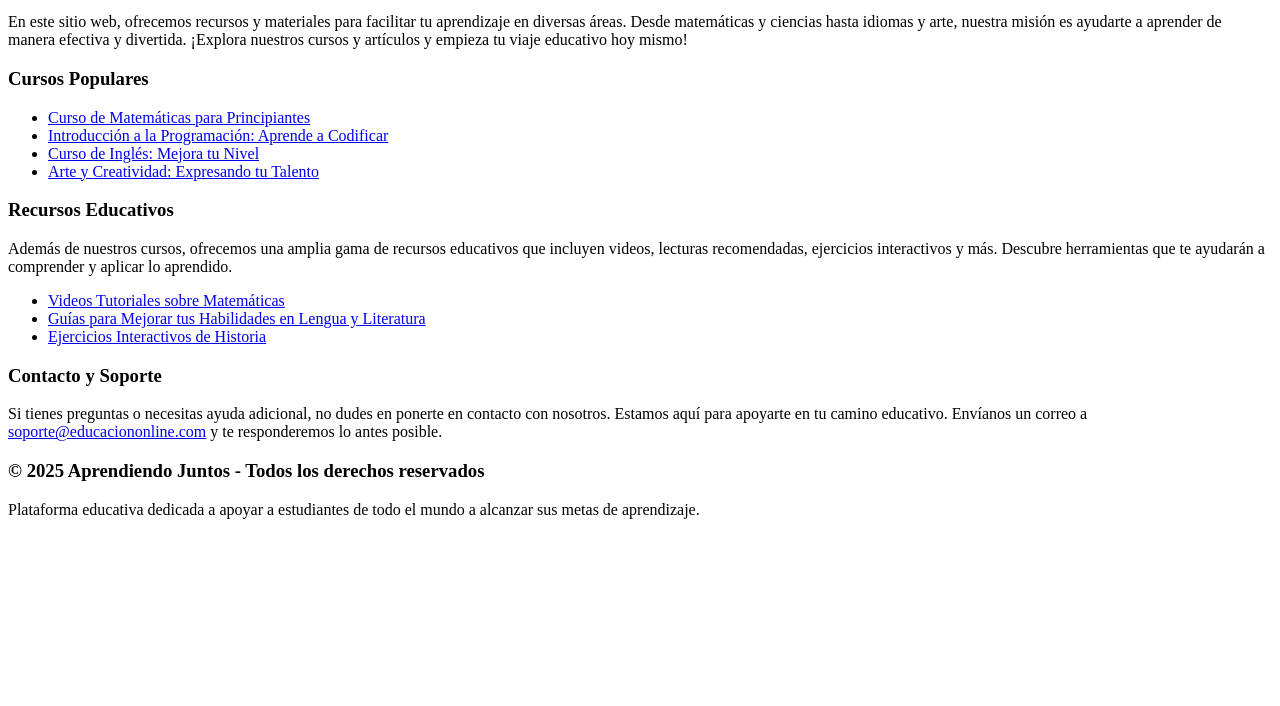
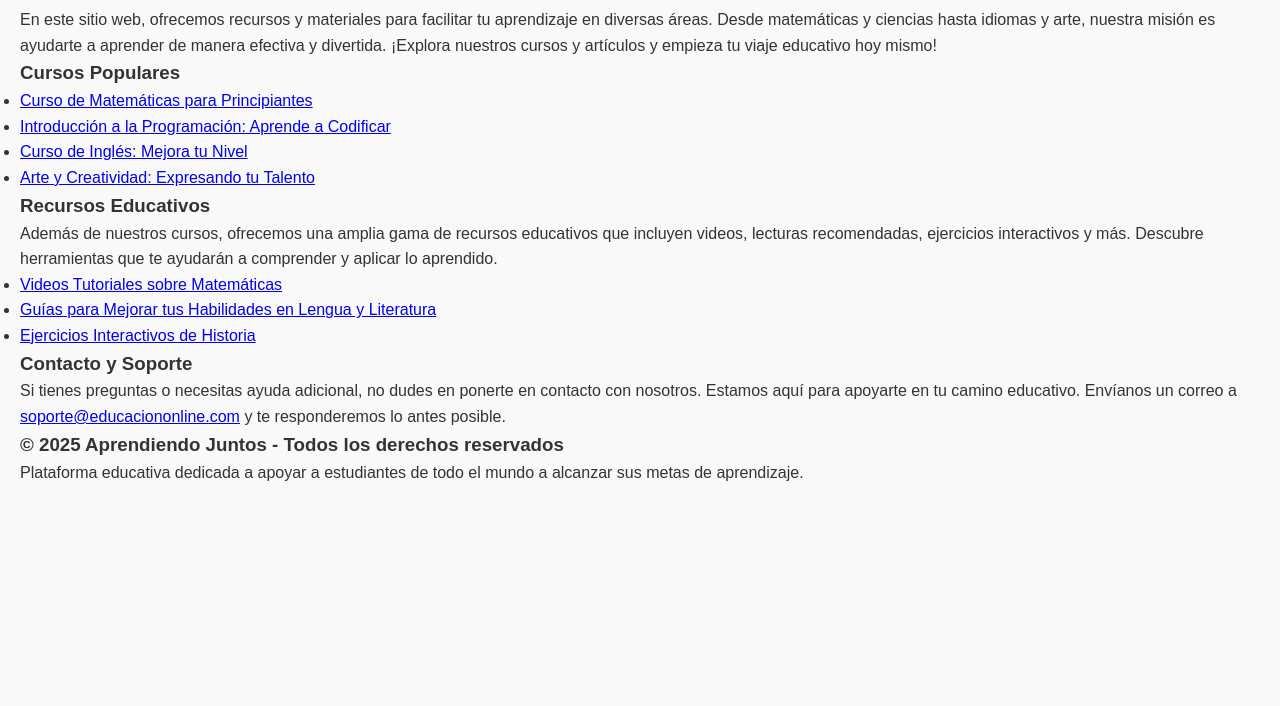
Before and after one commit to ligiasg/mi-proyecto-web, a plain HTML site: page index.html in a window 1280 px wide. Shown: the part 94-800 px from the top of the page. Drawn offline with Linux system fonts and the light colour scheme.

Commit message:
modificación de index.html

```diff
--- a/index.html
+++ b/index.html
@@ -1,3 +1,30 @@
+<!DOCTYPE html>
+<html lang="en">
+<head>
+    <meta charset="UTF-8">
+    <meta name="viewport" content="width=device-width, initial-scale=1.0">
+    <title>Document</title>
+
+    <style>
+
+* {
+    margin: 0;
+    padding: 0;
+    box-sizing: border-box;
+}
+
+body {
+    font-family: 'Arial', sans-serif;
+    background-color: #f9f9f9;
+    color: #333;
+    line-height: 1.6;
+    padding: 20px;
+}
+
+
+    </style>
+</head>
+
 <body>
     <div>
         <header>
@@ -6,7 +33,9 @@
 
         <main>
             <h3>Bienvenidos a nuestra Plataforma Educativa</h3>
-            <p>En este sitio web, ofrecemos recursos y materiales para facilitar tu aprendizaje en diversas áreas. Desde matemáticas y ciencias hasta idiomas y arte, nuestra misión es ayudarte a aprender de manera efectiva y divertida. ¡Explora nuestros cursos y artículos y empieza tu viaje educativo hoy mismo!</p>
+            <p>En este sitio web, ofrecemos recursos y materiales para facilitar tu aprendizaje en diversas áreas.
+                 Desde matemáticas y ciencias hasta idiomas y arte, nuestra misión es ayudarte a aprender de manera efectiva y divertida.
+                  ¡Explora nuestros cursos y artículos y empieza tu viaje educativo hoy mismo!</p>
 
             <section>
                 <h3>Cursos Populares</h3>
```
